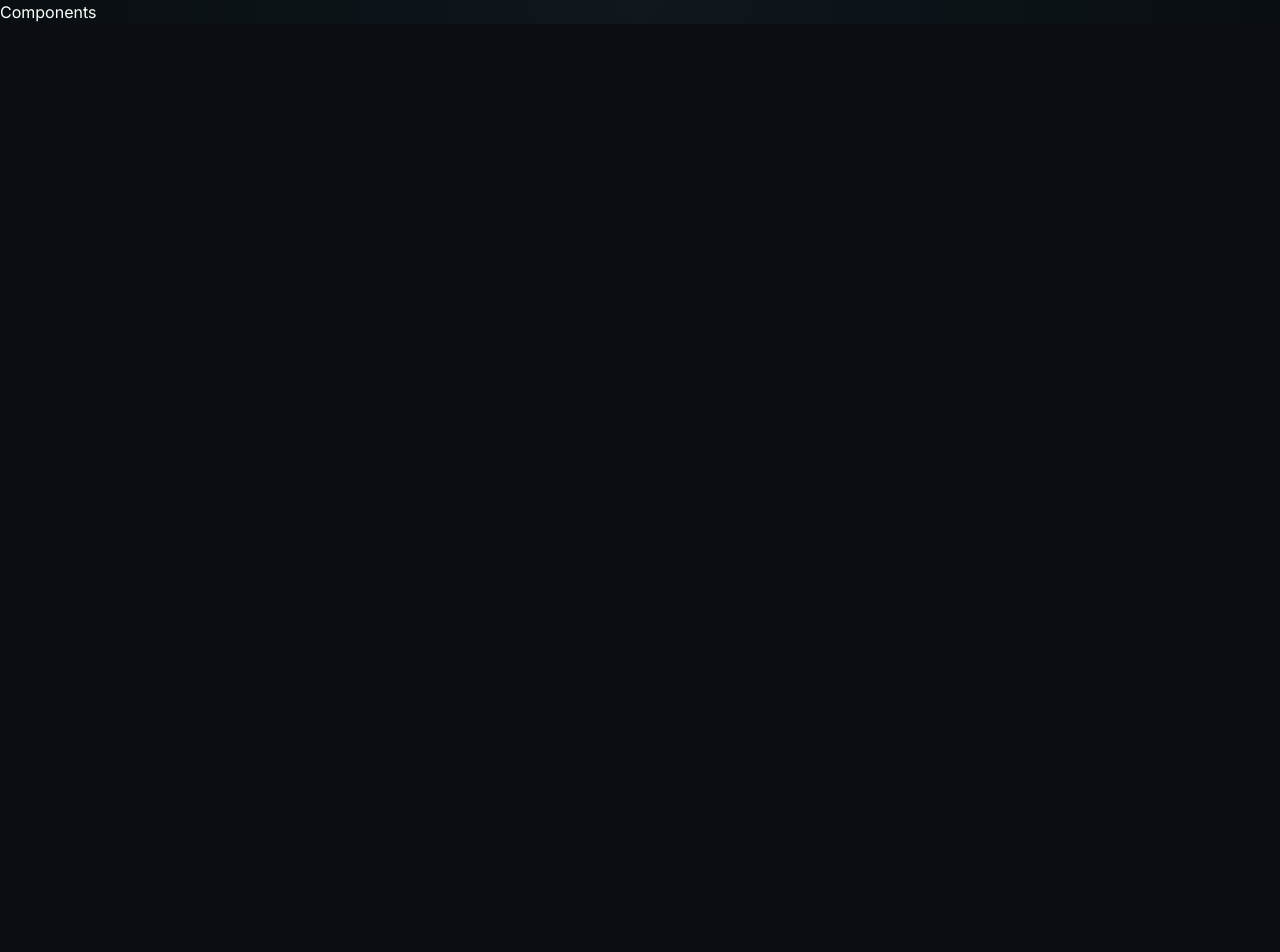
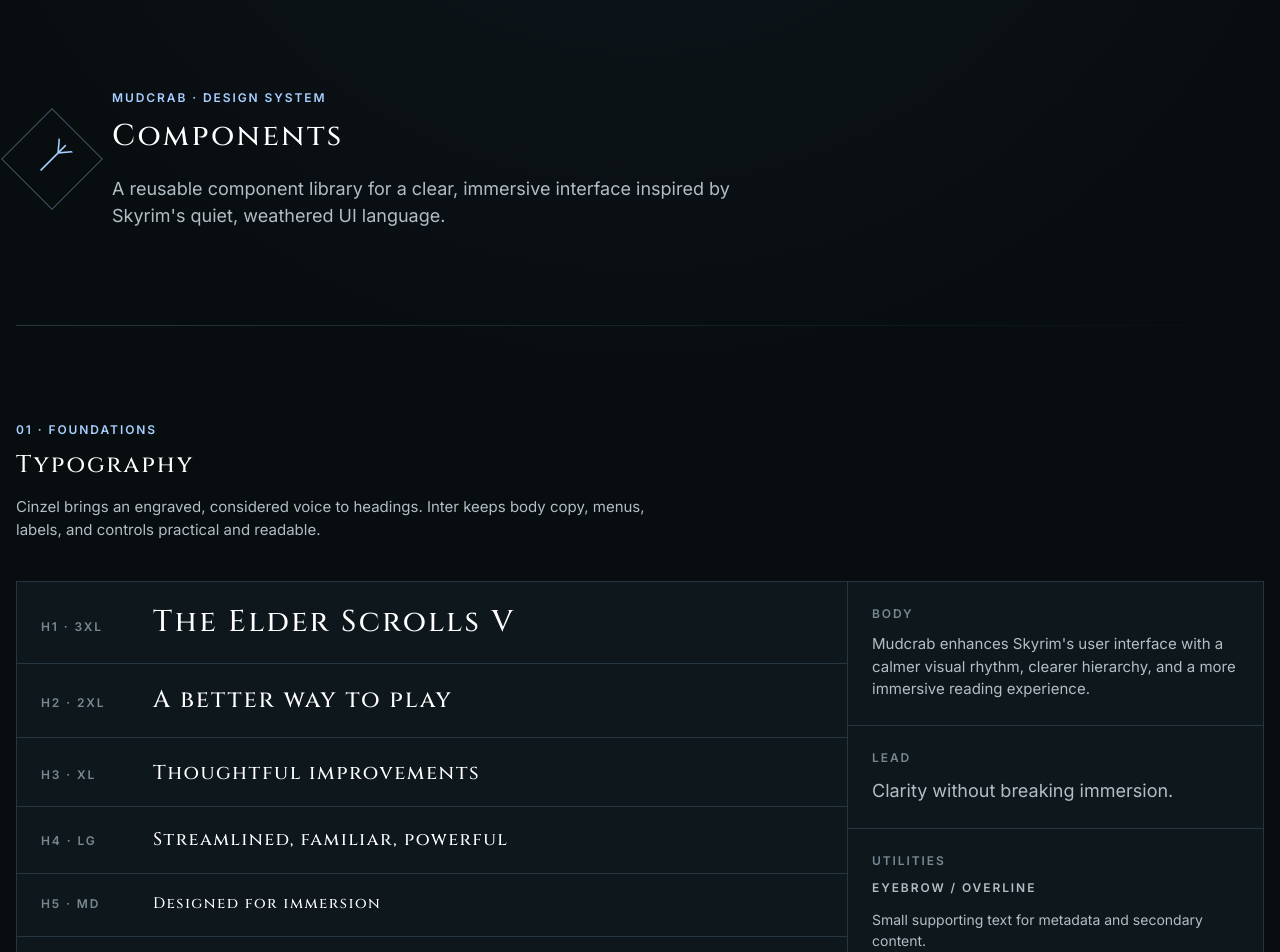
Before and after one commit to MonoPT/mudcrab-website, a SvelteKit app: page /components in a window 1280 px wide. Shown: the top 952 px of the page. Before the commit the page ends 800 px from the top, so only its background shows below. Built offline with nearby package versions, Linux system fonts and the light colour scheme.

Commit message:
setup typography

```diff
--- a/package.json
+++ b/package.json
@@ -32,6 +32,7 @@
 	},
 	"dependencies": {
 		"@internationalized/date": "^3.8.1",
+		"@lucide/svelte": "^1.48.0",
 		"bits-ui": "^2.19.3",
 		"ogygia": "^0.7.0"
 	}
--- a/src/routes/components/+page.svelte
+++ b/src/routes/components/+page.svelte
@@ -1 +1,139 @@
-<h1>Components</h1>
+<svelte:head>
+	<title>Components — Mudcrab</title>
+	<meta
+		name="description"
+		content="Mudcrab design system component showcase and typography reference."
+	/>
+</svelte:head>
+
+<div class="showcase">
+	<header class="hero">
+		<div class="hero-mark" aria-hidden="true">ᛉ</div>
+		<div>
+			<p class="eyebrow">Mudcrab · Design system</p>
+			<h1>Components</h1>
+			<p class="hero-copy">
+				A reusable component library for a clear, immersive interface inspired by Skyrim's
+				quiet, weathered UI language.
+			</p>
+		</div>
+	</header>
+
+	<div class="rule" aria-hidden="true"></div>
+
+	<main>
+		<section class="section" aria-labelledby="typography-heading">
+			<div class="section-heading">
+				<p class="eyebrow">01 · Foundations</p>
+				<h2 id="typography-heading">Typography</h2>
+				<p>
+					Cinzel brings an engraved, considered voice to headings. Inter keeps body copy,
+					menus, labels, and controls practical and readable.
+				</p>
+			</div>
+
+			<div class="specimen-grid">
+				<div class="type-specimen">
+					<div class="type-row">
+						<span class="type-label">H1 · 3xl</span>
+						<h1>The Elder Scrolls V</h1>
+					</div>
+					<div class="type-row">
+						<span class="type-label">H2 · 2xl</span>
+						<h2>A better way to play</h2>
+					</div>
+					<div class="type-row">
+						<span class="type-label">H3 · xl</span>
+						<h3>Thoughtful improvements</h3>
+					</div>
+					<div class="type-row">
+						<span class="type-label">H4 · lg</span>
+						<h4>Streamlined, familiar, powerful</h4>
+					</div>
+					<div class="type-row">
+						<span class="type-label">H5 · md</span>
+						<h5>Designed for immersion</h5>
+					</div>
+					<div class="type-row">
+						<span class="type-label">H6 · sm</span>
+						<h6>Feature overview</h6>
+					</div>
+				</div>
+
+				<aside class="type-notes">
+					<div class="note">
+						<span class="type-label">Body</span>
+						<p>
+							Mudcrab enhances Skyrim's user interface with a calmer visual rhythm,
+							clearer hierarchy, and a more immersive reading experience.
+						</p>
+					</div>
+					<div class="note">
+						<span class="type-label">Lead</span>
+						<p class="lead">Clarity without breaking immersion.</p>
+					</div>
+					<div class="note">
+						<span class="type-label">Utilities</span>
+						<p class="eyebrow">Eyebrow / overline</p>
+						<p class="small">Small supporting text for metadata and secondary content.</p>
+						<p class="caption">Caption · Updated 2 days ago</p>
+					</div>
+				</aside>
+			</div>
+		</section>
+
+		<section class="section tokens" aria-labelledby="tokens-heading">
+			<div class="section-heading">
+				<p class="eyebrow">02 · Usage</p>
+				<h2 id="tokens-heading">Semantic HTML first</h2>
+				<p>Use the correct heading level for the document structure. The theme handles the visual hierarchy.</p>
+			</div>
+			<div class="token-grid">
+				<div class="token-card"><code>&lt;h1&gt;</code><span>Page title</span></div>
+				<div class="token-card"><code>&lt;h2&gt;</code><span>Major section</span></div>
+				<div class="token-card"><code>&lt;h3&gt;</code><span>Component group</span></div>
+				<div class="token-card"><code>&lt;p&gt;</code><span>Body content</span></div>
+			</div>
+		</section>
+	</main>
+
+	<footer>
+		<span class="eyebrow">Next</span>
+		<p>Buttons, links, cards, and form controls will be added here as they are developed.</p>
+	</footer>
+</div>
+
+<style>
+	.showcase { width: min(100% - 2rem, var(--content-wide)); margin: 0 auto; padding: clamp(2rem, 7vw, 6rem) 0; }
+	.hero { display: flex; align-items: center; gap: 1.5rem; max-width: 48rem; }
+	.hero-mark { display: grid; width: 4.5rem; height: 4.5rem; flex: 0 0 auto; place-items: center; border: 1px solid var(--color-border-strong); color: var(--color-accent); font: 2.5rem var(--font-display); transform: rotate(45deg); }
+	.hero-mark::first-letter { display: block; transform: rotate(-45deg); }
+	.hero h1 { margin-top: .4rem; }
+	.hero-copy { margin-top: 1.25rem; max-width: 42rem; font-size: var(--text-lg); }
+	.eyebrow { margin-bottom: .7rem; }
+	.rule { height: 1px; margin: clamp(2.5rem, 8vw, 6rem) 0; background: linear-gradient(90deg, var(--color-border), transparent); }
+	.section + .section { margin-top: clamp(4rem, 10vw, 8rem); }
+	.section-heading { max-width: 42rem; margin-bottom: 2.5rem; }
+	.section-heading h2 { margin-bottom: 1rem; }
+	.specimen-grid { display: grid; grid-template-columns: minmax(0, 1.5fr) minmax(16rem, .75fr); gap: 1px; border: 1px solid var(--color-border); background: var(--color-border); }
+	.type-specimen, .type-notes { background: var(--color-surface); }
+	.type-row { display: grid; grid-template-columns: 6rem 1fr; align-items: baseline; gap: 1rem; padding: 1.35rem 1.5rem; border-bottom: 1px solid var(--color-border); }
+	.type-row:last-child { border-bottom: 0; }
+	.type-label { display: block; color: var(--color-text-subtle); font: 600 var(--text-xs) var(--font-body); letter-spacing: var(--tracking-label); text-transform: uppercase; }
+	.type-notes { display: grid; align-content: start; }
+	.note { padding: 1.5rem; border-bottom: 1px solid var(--color-border); }
+	.note:last-child { border-bottom: 0; }
+	.note > :not(.type-label) { margin-top: .75rem; }
+	.note .eyebrow { color: var(--color-text-muted); }
+	.note .caption { margin-top: .9rem; }
+	.tokens { padding-top: 1px; }
+	.token-grid { display: grid; grid-template-columns: repeat(4, 1fr); gap: .75rem; }
+	.token-card { display: grid; gap: .65rem; padding: 1.25rem; border: 1px solid var(--color-border); border-radius: var(--radius-md); background: var(--color-surface); }
+	.token-card code { color: var(--color-accent); font: .85rem var(--font-mono); }
+	.token-card span { color: var(--color-text-muted); font-size: var(--text-sm); }
+	footer { display: flex; gap: 1rem; align-items: baseline; margin-top: clamp(4rem, 10vw, 8rem); padding-top: 1.5rem; border-top: 1px solid var(--color-border); }
+	footer .eyebrow { flex: 0 0 auto; margin: 0; }
+	footer p { font-size: var(--text-sm); }
+	@media (max-width: 700px) { .showcase { width: min(100% - 1.5rem, var(--content-wide)); } .hero { align-items: flex-start; } .hero-mark { width: 3.25rem; height: 3.25rem; font-size: 1.75rem; } .specimen-grid { grid-template-columns: 1fr; } .token-grid { grid-template-columns: repeat(2, 1fr); } .type-row { grid-template-columns: 4.5rem 1fr; padding-inline: 1rem; } footer { display: block; } footer p { margin-top: .75rem; } }
+	@media (max-width: 420px) { .type-row { grid-template-columns: 1fr; gap: .5rem; } .token-grid { grid-template-columns: 1fr; } }
+</style>
--- a/src/routes/theme.css
+++ b/src/routes/theme.css
@@ -1,7 +1,7 @@
 @import url('https://fonts.googleapis.com/css2?family=Cinzel:wght@400;500;600;700&family=Inter:opsz,wght@14..32,400;14..32,500;14..32,600;14..32,700&display=swap');
 
 /*
- * Wah Krah Jol design tokens
+ * Mudcrab design tokens
  *
  * Inter is used for body copy and controls. Cinzel is reserved for display
  * headings and the brand lockup so the interface remains readable.
@@ -157,6 +157,115 @@
 		var(--color-background);
 }
 
+/* Semantic type scale */
+h1,
+h2,
+h3,
+h4,
+h5,
+h6 {
+	margin: 0;
+	font-family: var(--font-display);
+	font-weight: 500;
+	line-height: var(--leading-tight);
+	letter-spacing: var(--tracking-display);
+	text-wrap: balance;
+}
+
+h1 {
+	font-size: var(--text-3xl);
+}
+
+h2 {
+	font-size: var(--text-2xl);
+}
+
+h3 {
+	font-size: var(--text-xl);
+}
+
+h4 {
+	font-size: var(--text-lg);
+}
+
+h5 {
+	font-size: var(--text-md);
+	letter-spacing: 0.1em;
+}
+
+h6 {
+	font-size: var(--text-sm);
+	letter-spacing: var(--tracking-label);
+	text-transform: uppercase;
+}
+
+p {
+	margin: 0;
+	max-width: 68ch;
+	font-size: var(--text-md);
+	line-height: var(--leading-normal);
+	color: var(--color-text-muted);
+}
+
+strong {
+	font-weight: 600;
+	color: var(--color-text);
+}
+
+a {
+	color: var(--color-accent);
+	text-underline-offset: 0.2em;
+}
+
+ul,
+ol {
+	margin: 0;
+	padding-left: 1.25rem;
+	color: var(--color-text-muted);
+	line-height: var(--leading-normal);
+}
+
+li + li {
+	margin-top: var(--space-2);
+}
+
+/* Intentional type utilities for cases where semantics and visual scale differ. */
+.display-title {
+	font-family: var(--font-display);
+	font-size: var(--text-3xl);
+	font-weight: 500;
+	line-height: var(--leading-tight);
+	letter-spacing: var(--tracking-display);
+}
+
+.eyebrow,
+.overline {
+	font-family: var(--font-body);
+	font-size: var(--text-xs);
+	font-weight: 600;
+	line-height: 1.4;
+	letter-spacing: var(--tracking-label);
+	text-transform: uppercase;
+	color: var(--color-accent);
+}
+
+.lead {
+	font-size: var(--text-lg);
+	line-height: 1.55;
+	color: var(--color-text-muted);
+}
+
+.small {
+	font-size: var(--text-sm);
+	line-height: 1.5;
+}
+
+.caption {
+	font-size: var(--text-xs);
+	line-height: 1.5;
+	color: var(--color-text-subtle);
+}
+
 button,
 input,
 select,
```
Also changed, not shown: 2 other files (tests, documents, lock files or other folders).
